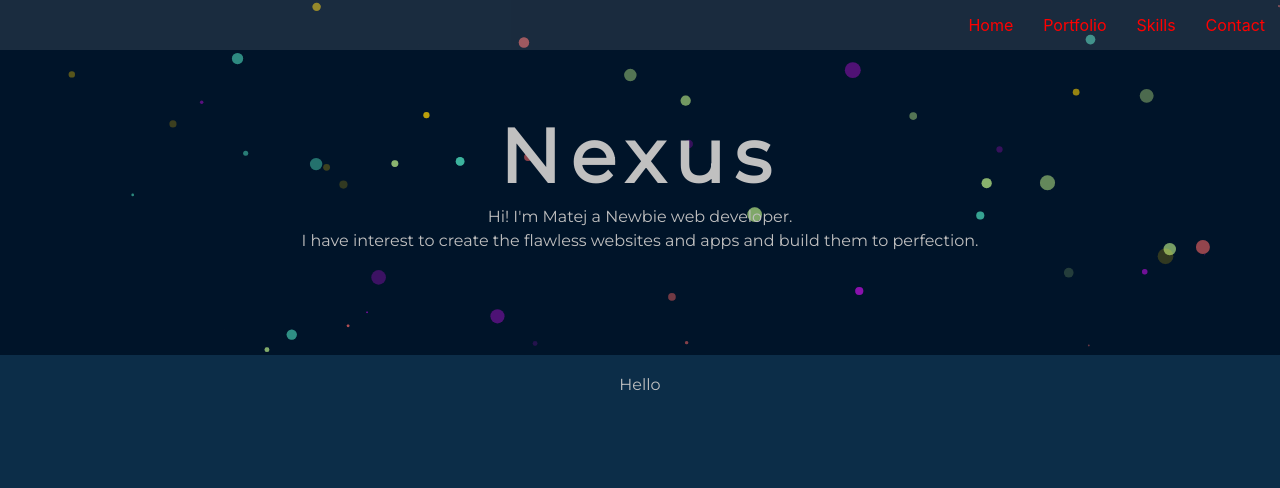
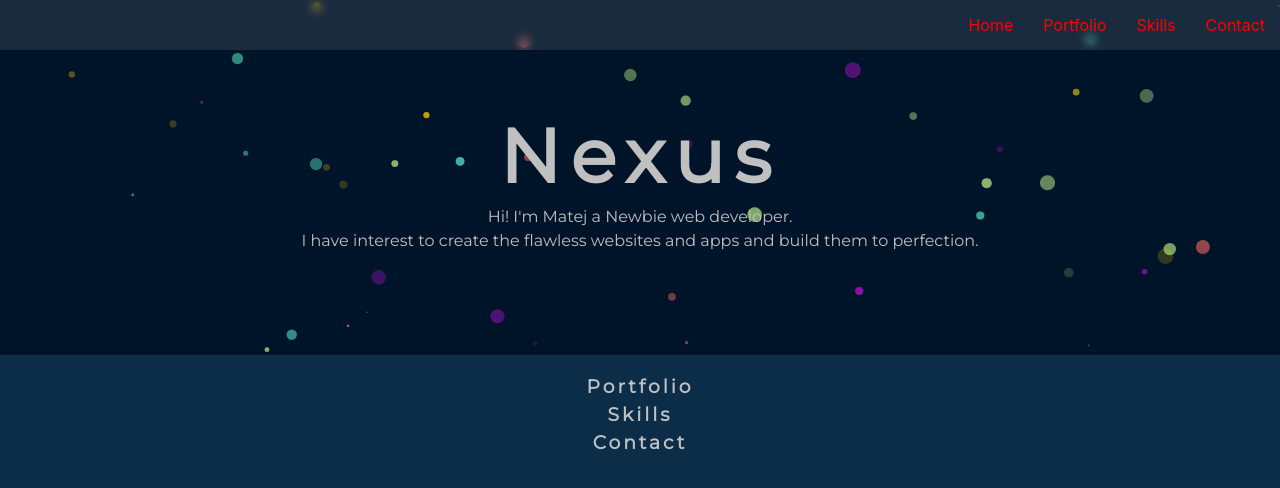
Before and after one commit to Nexus-SvK/website, a React (Create React App) app: page / in a window 1280 px wide. Shown: the top 488 px of the page. Built offline with nearby package versions, Linux system fonts and the light colour scheme.

Commit message:
pridal som sekciu portfolio,skills,contact

```diff
--- a/src/App.css
+++ b/src/App.css
@@ -1,3 +1,16 @@
 .App {
   text-align: center;
 }
+h1 {
+  font-size: 75px;
+  letter-spacing: 10px;
+}
+h3{
+  letter-spacing: 3px;
+}
+h1,h3,
+p {
+  margin: 5px;
+  font-family: "Montserrat", sans-serif;
+  color: rgb(192, 192, 192);
+}
--- a/src/components/Header.css
+++ b/src/components/Header.css
@@ -6,16 +6,6 @@
   padding: 0;
   top: 50%;
   transform: translateY(-50%);
-}
-h1 {
-  font-size: 75px;
-  letter-spacing: 10px;
-}
-h1,
-p {
-  margin: 5px;
-  font-family: "Montserrat", sans-serif;
-  color: rgb(192, 192, 192);
 }
 .header {
   height: 350px;
--- a/src/components/Main.js
+++ b/src/components/Main.js
@@ -4,7 +4,24 @@ import "./Main.css";
 export default function Main(){
     return(
         <div className="section">
-        <p>Hello</p>
+            <div className="portfolio">
+                <h3>Portfolio</h3>
+                <div className="portfolio-grid">
+
+                </div>
+            </div>
+            <div className="skills">
+                <h3>Skills</h3>
+                <div className="skills-list">
+
+                </div>
+            </div>
+            <div className="contact">
+                <h3>Contact</h3>
+                <div className="contact-text">
+
+                </div>
+            </div>
       </div>
     )
 }
--- a/src/components/Navbar.css
+++ b/src/components/Navbar.css
@@ -6,8 +6,8 @@
   justify-content: flex-end;
   align-items: center;
   background-color: rgba(255, 255, 255, 0.1);
-  /* -webkit-backdrop-filter: blur(5px); */
-  /* backdrop-filter: blur(5px); */
+  -webkit-backdrop-filter: blur(5px);
+  backdrop-filter: blur(5px);
 }
 .links {
   position: relative;
```
